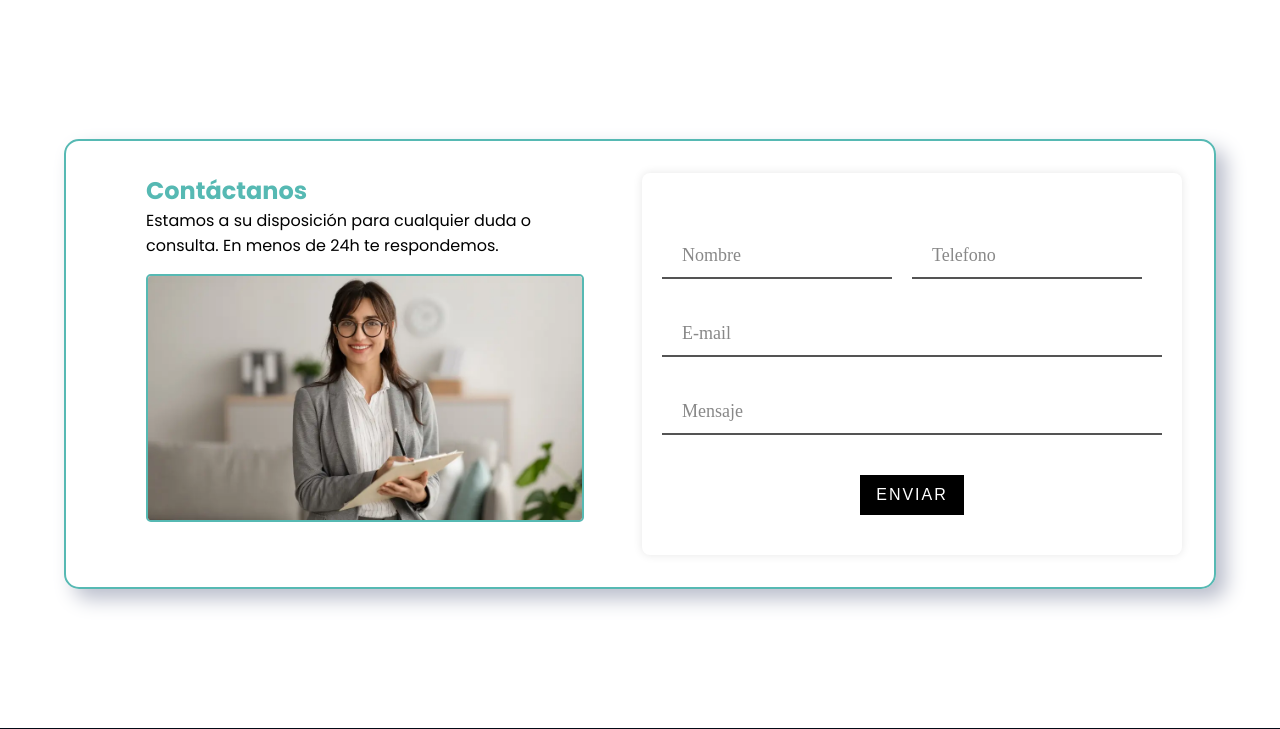
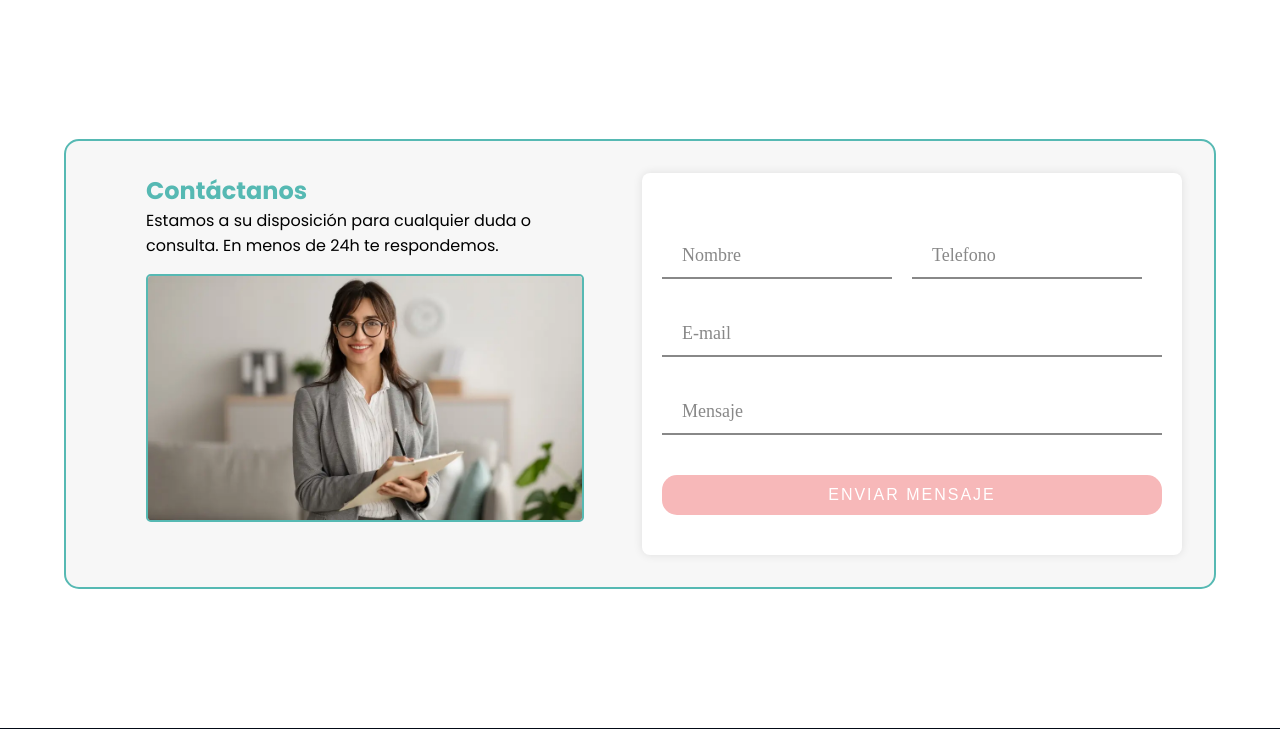
Before and after one commit to marrScielo/calidad-y-prueba, a PHP site: page /Contactanos.php in a window 1280 px wide. Shown: the part 78-807 px from the top of the page. Run offline with PHP 8.4, Linux system fonts and the light colour scheme.

Commit message:
MODIFICADO CONTACTANOS

```diff
--- a/Contactanos.php
+++ b/Contactanos.php
@@ -25,7 +25,6 @@
 
         .contactanos-contenido {
             display: flex;
-            margin: 0 3rem;
             border: solid #56B9B3 2px;
             width: 90%;
             align-items: flex-start;
@@ -115,8 +114,7 @@
 
         .contactanos-contenido {
             border-radius: 15px;
-            box-shadow: 10px 10px 20px #babecc,
-                -10px -10px 20px #ffffff;
+            background-color: #f7f7f7;
         }
 
         /* Importación de fuentes */
@@ -196,23 +194,24 @@
             width: 100%;
             height: 36px;
             border-width: 0 0 2px 0;
-            border-color: #000;
+            border-color: #888;
             font-family: Lusitana, serif;
             font-size: 18px;
             line-height: 26px;
             font-weight: 400;
-
         }
 
         .contacto-formulario .contact-form .input-text:focus {
             outline: none;
             /* Elimina el contorno al enfocar el campo */
+            border-color: var(--color-secundario);;
         }
 
         .contacto-formulario .contact-form .input-text:focus+.label,
         .contacto-formulario .contact-form .input-text.not-empty+.label {
             transform: translateY(-24px);
             /* Mueve la etiqueta hacia arriba al enfocar el campo */
+            color: var(--color-secundario);
         }
 
         .input-text.has-content:not(:focus)+.label {
@@ -235,7 +234,7 @@
 
         .contacto-formulario .contact-form .submit-btn {
             display: inline-block;
-            background-color: #000;
+            background-color: #f7b8b9;
             color: #fff;
             font-family: Raleway, sans-serif;
             text-transform: uppercase;
@@ -246,6 +245,12 @@
             border: none;
             cursor: pointer;
             /* Cambia el cursor a mano al pasar sobre el botón */
+            width: 100%;
+            border-radius: 15px;
+        }
+
+        .contacto-formulario .contact-form .submit-btn:hover {
+            background-color: var(--color-secundario);
         }
 
         /* Alineación centrada */
@@ -253,6 +258,7 @@
             text-align: center;
             /* Centra el contenido dentro del campo */
         }
+
     </style>
 </head>
 
@@ -287,7 +293,7 @@
                         <label class="label" for="message">Mensaje</label>
                     </div>
                     <div class="form-field col x-100 align-center">
-                        <input class="submit-btn" type="submit" value="Enviar">
+                        <input class="submit-btn" type="submit" value="Enviar Mensaje">
                     </div>
                 </form>
             </div>
--- a/css/styles.css
+++ b/css/styles.css
@@ -1,6 +1,7 @@
 :root {
   --color-principal: #56b9b3;
   --color-secundario: #f19294;
+  --color-secundario: #f7b8b9;
   --color-texto: #333;
   --color-fondo: #ffffff;
   --color-hover-fondo: #5bc0de;
```
